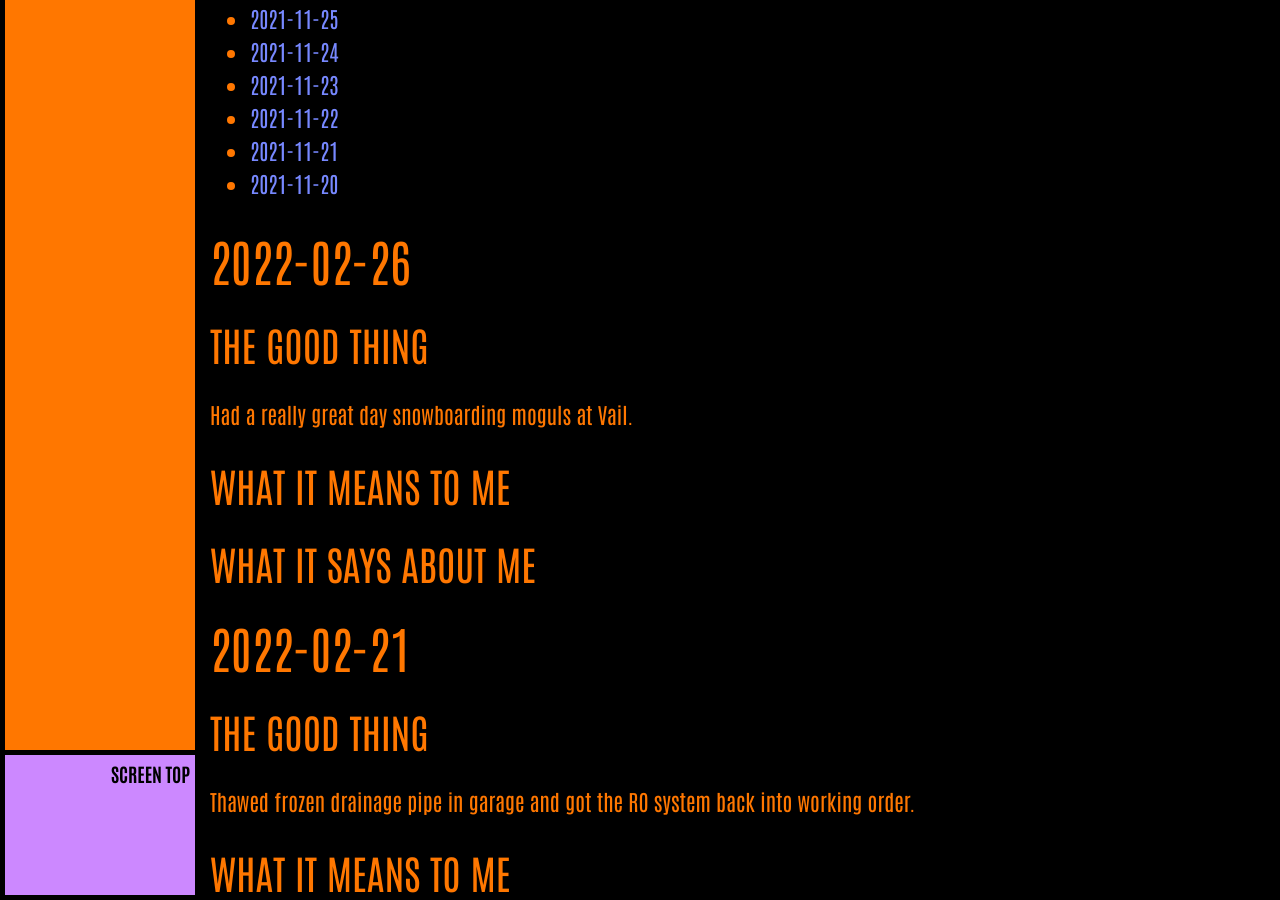
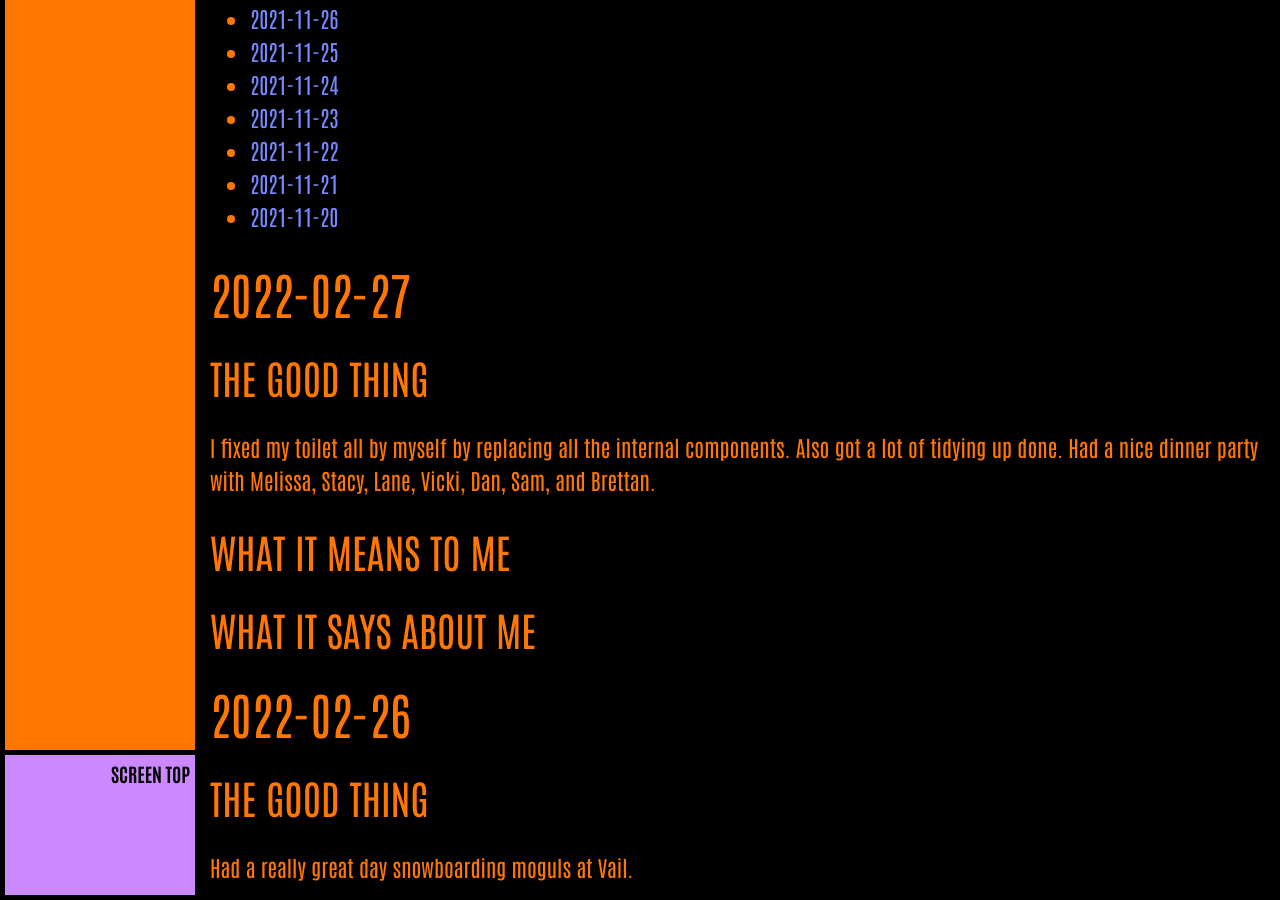
Before and after one commit to ArthurZey/arthurzey.github.io, a Jekyll site: the page built from _pages/one-good-thing.md, in a window 1280 px wide and 900 px high, scrolled down 2662 px. Built offline with Jekyll 4.4.1, drawn with Linux system fonts in a browser that asks for light colours; some of the changed text lies outside the part shown.

Commit message:
added stub for 2022-02-27

```diff
--- a/_pages/one-good-thing.md
+++ b/_pages/one-good-thing.md
@@ -12,6 +12,15 @@
 * TOC
 {:toc}
 {::options toc_levels="2" /}
+
+## 2022-02-27
+### The Good Thing
+I fixed my toilet all by myself by replacing all the internal components. Also got a lot of tidying up done. Had a nice dinner party with Melissa, Stacy, Lane, Vicki, Dan, Sam, and Brettan.
+### What It Means to Me
+
+### What It Says about Me
+
+
 
 ## 2022-02-26
 ### The Good Thing
```
Also changed, not shown: other parts of _pages/one-good-thing.md (+1 -1 lines).
